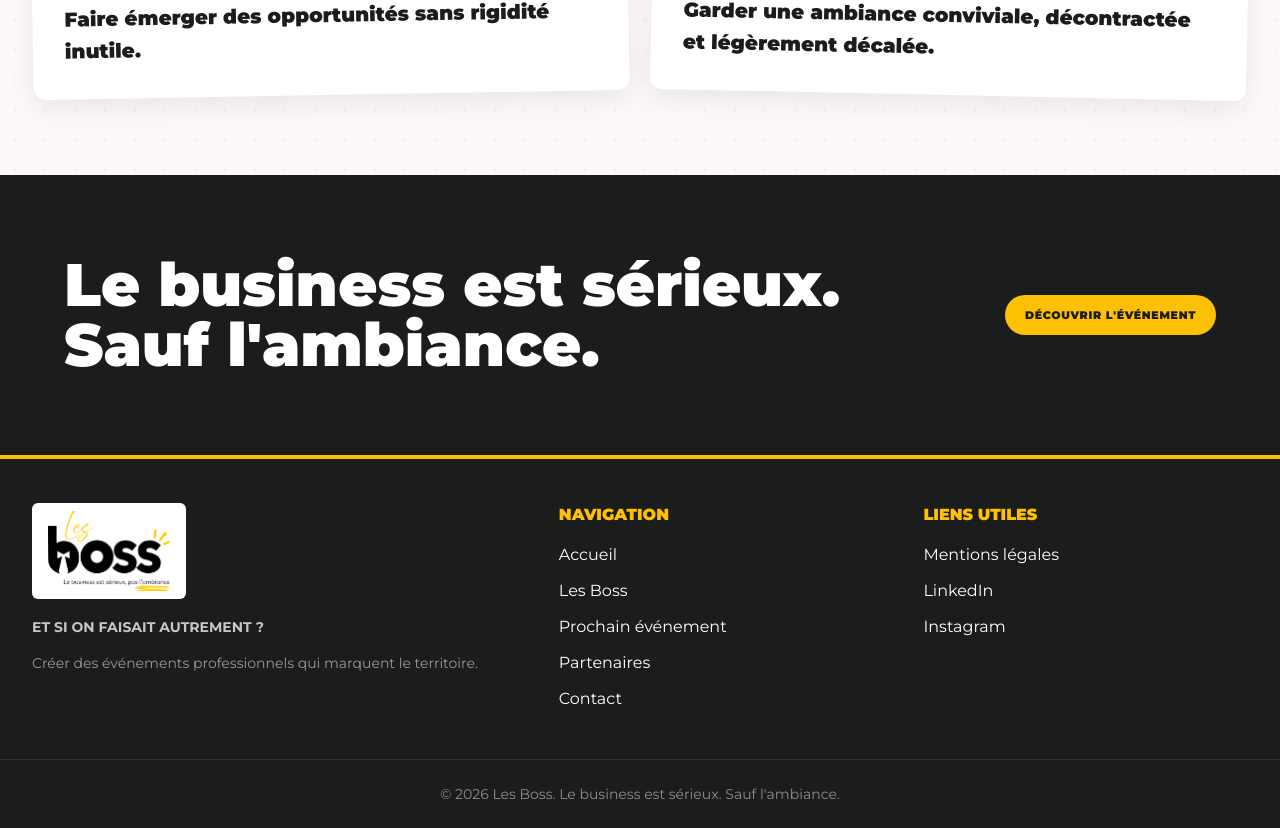
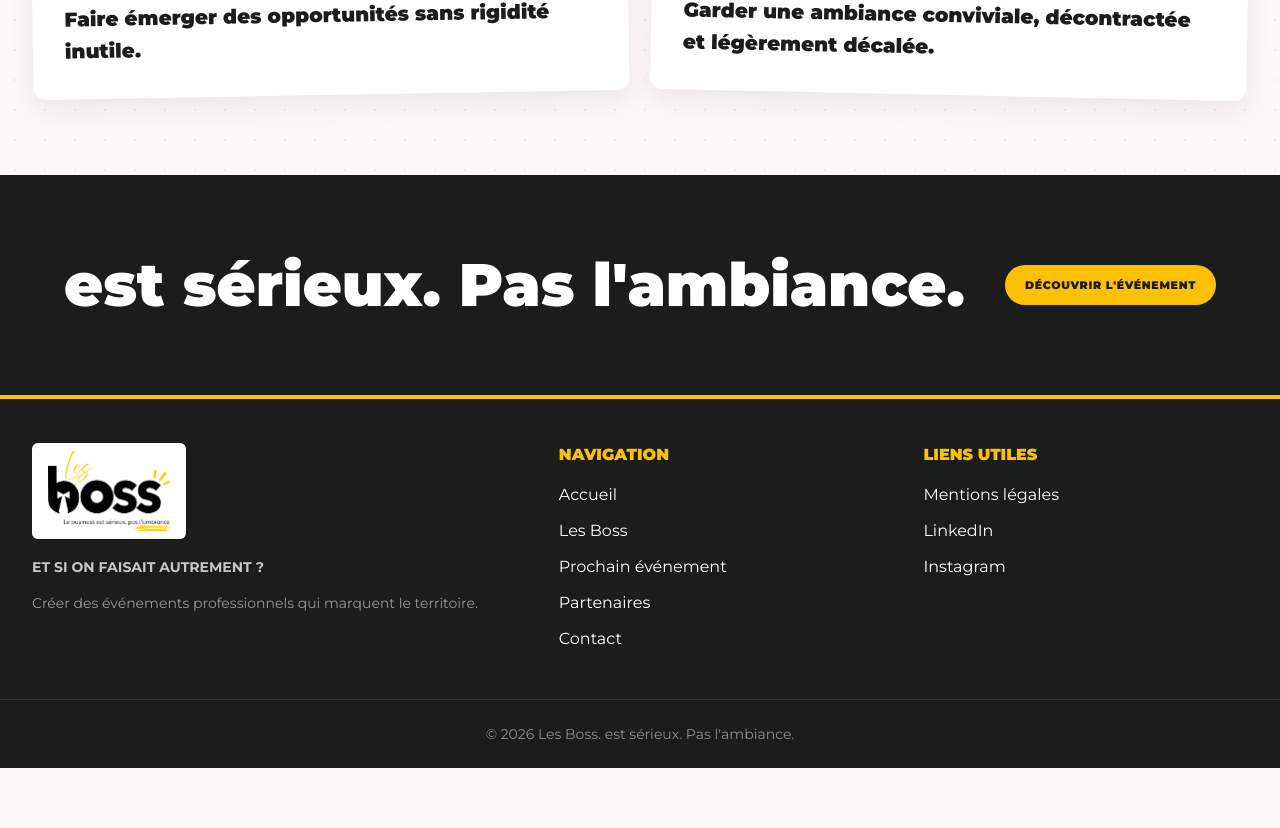
Before and after one commit to julien-sketch/lesboss, a Next.js app: page /les-boss in a window 1280 px wide. Shown: the part 1498-2326 px from the top of the page. After the commit the page ends 2266 px from the top, so only its background shows below. Built offline with nearby package versions, Linux system fonts and the light colour scheme; no server answers.

Commit message:
Modification du site

```diff
--- a/src/app/les-boss/page.tsx
+++ b/src/app/les-boss/page.tsx
@@ -92,7 +92,7 @@ export default function LesBossPage() {
           <div>
 
             <h2 className="text-balance text-4xl font-black sm:text-6xl">
-              Le business est sérieux. Sauf l&apos;ambiance.
+               est sérieux. Pas l&apos;ambiance.
             </h2>
           </div>
           <ButtonLink
--- a/src/app/page.tsx
+++ b/src/app/page.tsx
@@ -47,7 +47,7 @@ const stats = [
   {
     value: "3",
     label: "entrepreneurs à l'origine du projet",
-    detail: "Astrid (Tout shuss), Joris (GI photo) et Julien (Picqtures).",
+    detail: "Astrid (Tout schuss), Joris (GI photo) et Julien (Picqtures).",
     icon: UsersRound,
   },
   {
@@ -60,13 +60,13 @@ const stats = [
   {
     value: "100 %",
     label: "pensé pour les dirigeants",
-    detail: "Créer par des dirigeants,pour des dirigeants",
+    detail: "Créer par des dirigeants, pensé pour des dirigeants",
     icon: Handshake,
   },
   {
     value: "5 h",
     label: "de business sérieux. Pas l'ambiance.",
-    detail: "de 19h à minuit.(horaires sous reserve de conditions)",
+    detail: "de 19h à minuit.(horaires sous réserve de conditions)",
     icon: PartyPopper,
   },
 ];
@@ -142,7 +142,7 @@ const faq = [
   {
     question: "Est-ce une soirée de networking classique ?",
     answer:
-      "Non. Aucun tour de table ni échange forcé : les lieux, les expériences et l'ambiance favorisent naturellement les rencontres. Le business est sérieux. Sauf l'ambiance.",
+      "Non. Aucun tour de table ni échange forcé : les lieux, les expériences et l'ambiance favorisent naturellement les rencontres. Le business est sérieux. Pas l'ambiance.",
   },
   {
     question: "Peut-on venir seul ?",
@@ -188,7 +188,7 @@ export default function Home() {
               {siteConfig.mantra}
             </p>
             <h1 className="text-5xl font-black uppercase leading-[0.92] text-ink sm:text-6xl lg:text-7xl">
-              Le business est sérieux.
+               est sérieux.
               <span className="mt-1 block sm:mt-3">
                 Sauf{" "}
                 <span className="sketch-mark relative inline-block">l&apos;ambiance</span>
--- a/src/components/SiteFooter.tsx
+++ b/src/components/SiteFooter.tsx
@@ -68,7 +68,7 @@ export function SiteFooter() {
         </div>
       </div>
       <div className="border-t border-white/10 px-4 py-5 text-center text-sm text-white/50 sm:py-6">
-        © {year} Les Boss. Le business est sérieux. Sauf l&apos;ambiance.
+        © {year} Les Boss.  est sérieux. Pas l&apos;ambiance.
       </div>
     </footer>
   );
```
Also changed, not shown: 1 other file (tests, documents, lock files or other folders).
